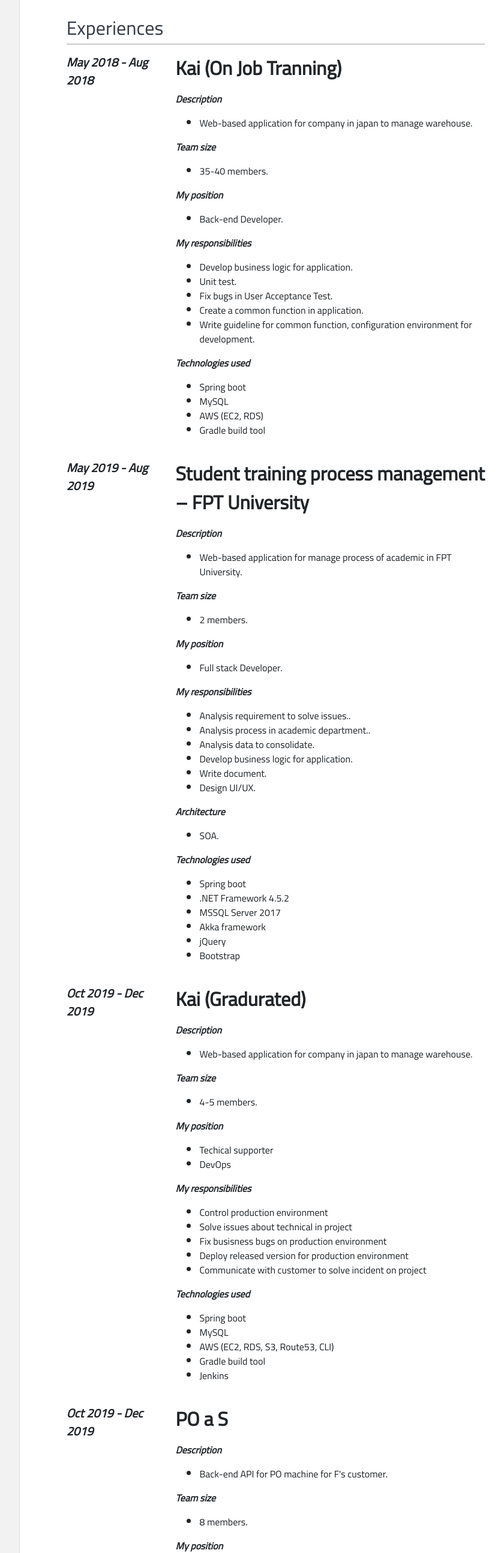
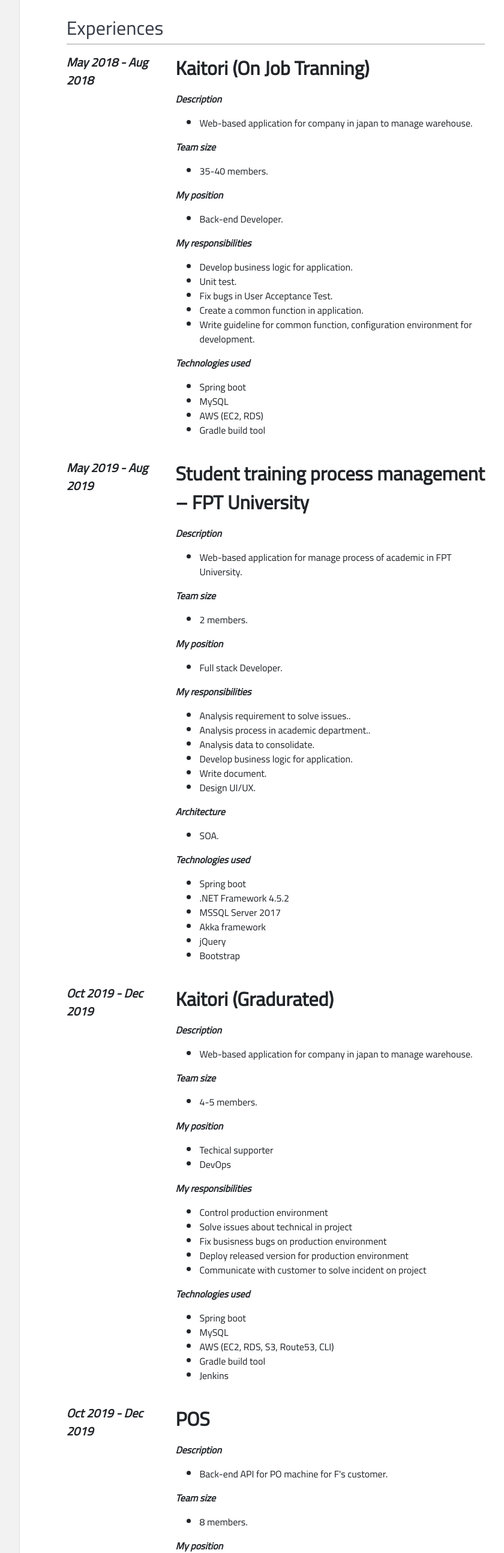
Before and after one commit to mahoangnhatphi/mahoangnhatphi.github.io, a plain HTML site: page index.html in a window 1280 px wide. Shown: the part 872-3461 px from the top of the page at 60% size, without its empty margins (394-1234 px from the left). Drawn offline with nearby package versions, Linux system fonts and the light colour scheme.

Commit message:
Update index.html

```diff
--- a/index.html
+++ b/index.html
@@ -143,7 +143,7 @@
                             </div>
                             <div class="col-9 project-content">
                                 <div class="project-name">
-                                    <p>Kai (On Job Tranning)</p>
+                                    <p>Kaitori (On Job Tranning)</p>
                                 </div>
                                 <p><b><em>Description</em></b></p>
                                 <ul>
@@ -227,7 +227,7 @@
                             </div>
                             <div class="col-9 project-content">
                                 <div class="project-name">
-                                    <p>Kai (Gradurated)</p>
+                                    <p>Kaitori (Gradurated)</p>
                                 </div>
                                 <p><b><em>Description</em></b></p>
                                 <ul>
@@ -267,7 +267,7 @@
                             </div>
                             <div class="col-9 project-content">
                                 <div class="project-name">
-                                    <p>PO a S</p>
+                                    <p>POS</p>
                                 </div>
                                 <p><b><em>Description</em></b></p>
                                 <ul>
@@ -340,7 +340,7 @@
                             </div>
                             <div class="col-9 project-content">
                                 <div class="project-name">
-                                    <p>PORI</p>
+                                    <p>PORIS</p>
                                 </div>
                                 <p><b><em>Description</em></b></p>
                                 <ul>
```
